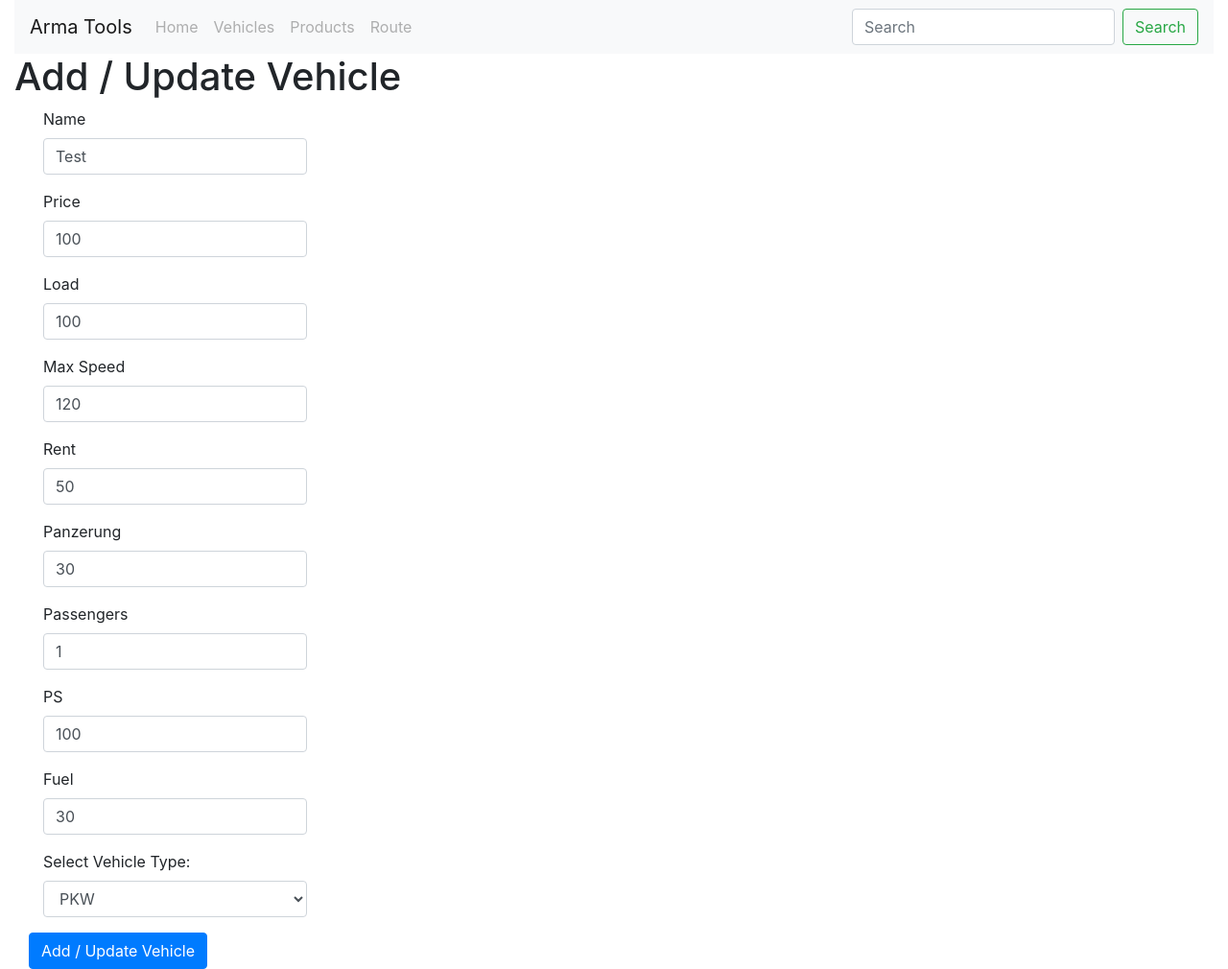
After one commit to romeo-25-04/mongo_cortes, a Flask app: page /add_vehicle in a window 1280 px wide. The commit adds this page. Shown: the whole page at 96% size. Run offline with Flask 2, Linux system fonts and the light colour scheme; some libraries are stand-ins or nearby versions.

Commit message:
implement add, update and delete for vehicles

```diff
--- a/add_remove_edit.py
+++ b/add_remove_edit.py
@@ -20,7 +20,7 @@ new_veh = {'kaufpreis': 100000000,
            'veh_type': 'Flugzeug'}
 # ADD DELETE TEST
 # database.add_vehicle(new_veh)
-# database.delete_vehicle_ID('5a4cfae4b9346e12c8167eb6')
+database.delete_vehicle_ID('5a65c2bcb9346e215c35b31e')
 
 new_prod = {'name': 'Elektrostühle',
             'preis': 560000,
--- /dev/null
+++ b/app/templates/vehicle_form.html
@@ -0,0 +1,55 @@
+{% extends "index.html" %}
+{% block body %}
+<div class="container-fluid">
+    <form method="post">
+        <div class="form-group col-3">
+            <label for="marke">Name</label>
+            <input name="marke" type="text" class="form-control" id="marke" value="{{ new_veh.marke }}">
+        </div>
+        <div class="form-group col-3">
+            <label for="kaufpreis">Price</label>
+            <input name="kaufpreis" type="number" class="form-control" id="kaufpreis" value="{{ new_veh.kaufpreis }}">
+        </div>
+        <div class="form-group col-3">
+            <label for="max_load">Load</label>
+            <input name="max_load" type="number" class="form-control" id="max_load" value="{{ new_veh.max_load }}">
+        </div>
+        <div class="form-group col-3">
+            <label for="max_speed">Max Speed</label>
+            <input name="max_speed" type="number" class="form-control" id="max_speed" value="{{ new_veh.max_speed }}">
+        </div>
+        <div class="form-group col-3">
+            <label for="mietpreis">Rent</label>
+            <input name="mietpreis" type="number" class="form-control" id="mietpreis" value="{{ new_veh.mietpreis }}">
+        </div>
+        <div class="form-group col-3">
+            <label for="panzerung">Panzerung</label>
+            <input name="panzerung" type="number" class="form-control" id="panzerung" value="{{ new_veh.panzerung }}">
+        </div>
+        <div class="form-group col-3">
+            <label for="passagiere">Passengers</label>
+            <input name="passagiere" type="number" class="form-control" id="passagiere" value="{{ new_veh.passagiere }}">
+        </div>
+        <div class="form-group col-3">
+            <label for="pferdest">PS</label>
+            <input name="pferdest" type="number" class="form-control" id="pferdest" value="{{ new_veh.pferdest }}">
+        </div>
+        <div class="form-group col-3">
+            <label for="tank">Fuel</label>
+            <input name="tank" type="number" class="form-control" id="tank" value="{{ new_veh.tank }}">
+        </div>
+        <div class="form-group col-3">
+            <label for="veh_type">Select Vehicle Type:</label>
+            <select name="veh_type" class="form-control" id="veh_type">
+                <option selected>PKW</option>
+                <option>LKW</option>
+                <option>Heli</option>
+                <option>Flugzeug</option>
+                <option>Haus</option>
+            </select>
+        </div>
+        <button type="submit" class="btn btn-primary">Add / Update Vehicle</button>
+    </form>
+</div>
+
+{% endblock %}
--- a/app/views.py
+++ b/app/views.py
@@ -1,6 +1,7 @@
-from flask import render_template, request
+from flask import render_template, request, redirect
 from app import app
 from main import Database, money
+from bson import ObjectId
 
 database = Database('main_amareto', 'michepass')
 
@@ -78,3 +79,63 @@ def route():
                            vehicles=vehicles,
                            products=products,
                            result=result)
+
+
+@app.route('/add_vehicle', methods=['GET', 'POST'])
+def add_vehicle():
+    template_veh = {'kaufpreis': 100,
+               'marke': 'Test',
+               'max_load': 100,
+               'max_speed': 120,
+               'mietpreis': 50,
+               'panzerung': 30,
+               'passagiere': 1,
+               'pferdest': 100,
+               'tank': 30,
+               'veh_type': 'PKW'}
+    if request.method == 'GET':
+        return render_template('vehicle_form.html', title='Add / Update Vehicle',
+                               new_veh=template_veh)
+    else:
+        result = request.form
+        new_veh = {'kaufpreis': int(result.get('kaufpreis', 22)),
+                   'marke': result.get('marke', 'NIX'),
+                   'max_load': int(result.get('max_load', 22)),
+                   'max_speed': int(result.get('max_speed', 22)),
+                   'mietpreis': int(result.get('mietpreis', 22)),
+                   'panzerung': int(result.get('kaufpreis', 22)),
+                   'passagiere': int(result.get('passagiere', 22)),
+                   'pferdest': int(result.get('pferdest', 22)),
+                   'tank': int(result.get('tank', 22)),
+                   'veh_type': result.get('veh_type', 'PKW')}
+        database.add_vehicle(new_veh)
+        return redirect('/vehicles')
+
+
+@app.route('/update_vehicle/<veh_id>', methods=['GET', 'POST'])
+def update_vehicle(veh_id):
+    veh = database.get_item_by_id('vehicles', veh_id)
+    if request.method == 'GET':
+        return render_template('vehicle_form.html', title='Add / Update Vehicle',
+                               new_veh=veh)
+    else:
+        result = request.form
+        updated_veh = {'kaufpreis': int(result.get('kaufpreis', 22)),
+                       'marke': result.get('marke', 'NIX'),
+                       'max_load': int(result.get('max_load', 22)),
+                       'max_speed': int(result.get('max_speed', 22)),
+                       'mietpreis': int(result.get('mietpreis', 22)),
+                       'panzerung': int(result.get('kaufpreis', 22)),
+                       'passagiere': int(result.get('passagiere', 22)),
+                       'pferdest': int(result.get('pferdest', 22)),
+                       'tank': int(result.get('tank', 22)),
+                       'veh_type': result.get('veh_type', 'PKW')}
+        for key, value in updated_veh.items():
+            database.update_itemfield_by_id('vehicles', veh_id, key, value)
+        return redirect('/vehicles')
+
+
+@app.route('/delete_vehicle/<veh_id>')
+def delete_vehicle(veh_id):
+    database.delete_vehicle_ID(veh_id)
+    return redirect('/vehicles')
```
Also changed, not shown: app/templates/vehicles.html (+4 -44 lines).
